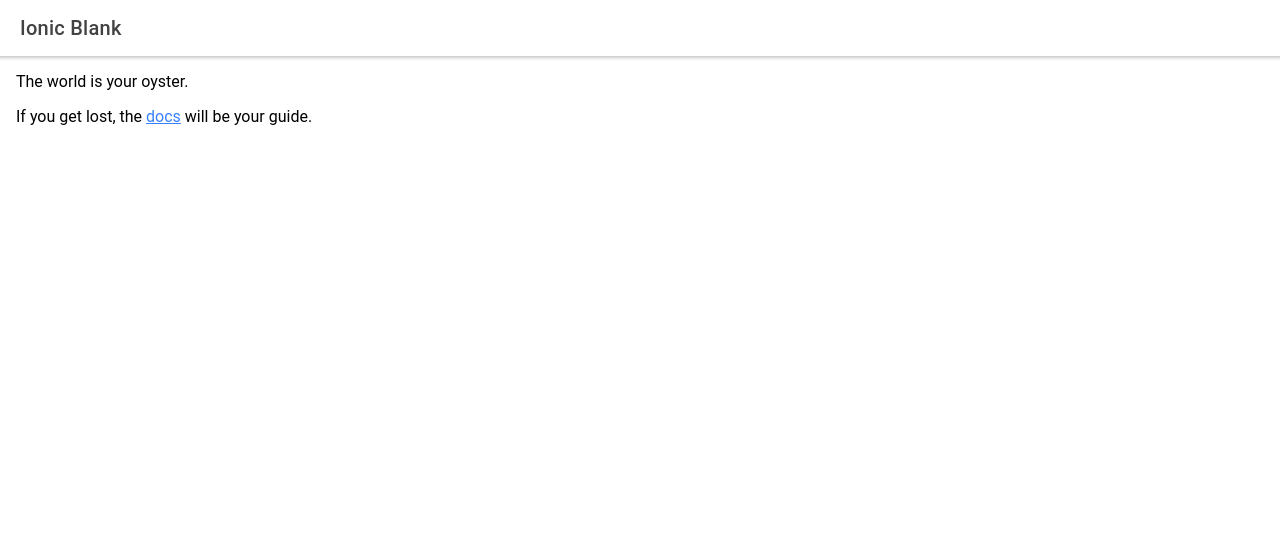
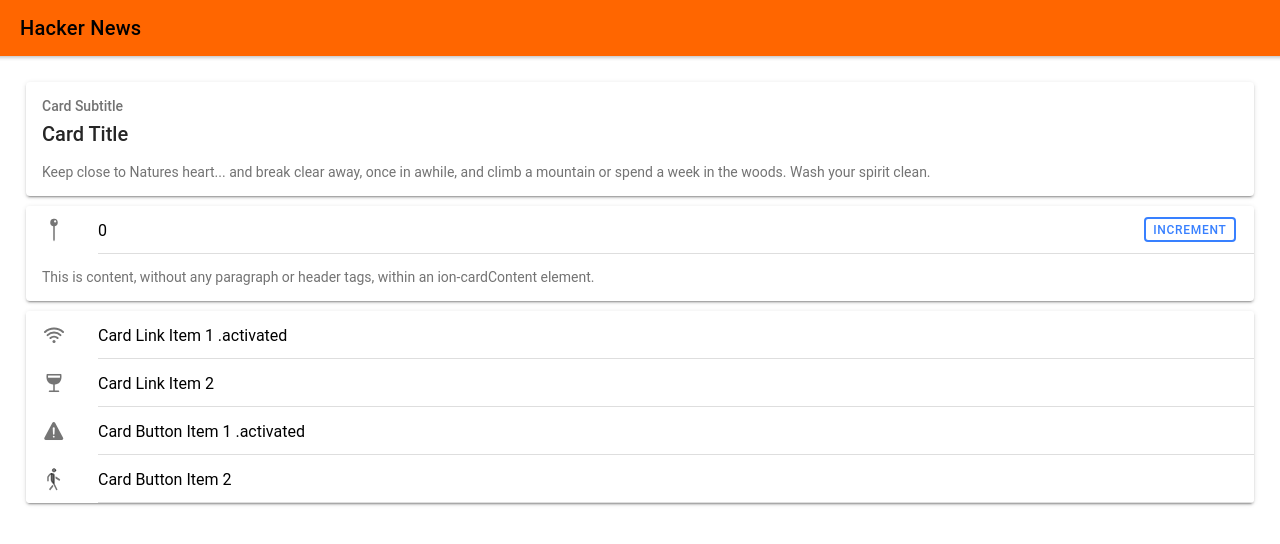
Before and after one commit to adwd/hackernews-graphql, a React (Create React App) app in the folder ionic-app/: page /home in a window 1280 px wide. Shown: the top 544 px of the page. Built offline with nearby package versions, Linux system fonts and the light colour scheme; the HTML template or start-up script is replaced by a standard one.

Commit message:
add hacker news theme

```diff
--- /dev/null
+++ b/ionic-app/prettier.config.js
@@ -0,0 +1,4 @@
+modules.exports = {
+  trailingComma: 'all',
+  singleQuote: true,
+}
--- a/ionic-app/src/App.tsx
+++ b/ionic-app/src/App.tsx
@@ -23,6 +23,8 @@
 /* Theme variables */
 import './theme/variables.css';
 
+import './theme/hacker-news.css';
+
 const App: React.FunctionComponent = () => (
   <IonApp>
     <IonReactRouter>
--- a/ionic-app/src/pages/Home.tsx
+++ b/ionic-app/src/pages/Home.tsx
@@ -1,23 +1,83 @@
-import { IonContent, IonHeader, IonTitle, IonToolbar } from '@ionic/react';
+import {
+  IonContent,
+  IonHeader,
+  IonTitle,
+  IonToolbar,
+  IonCard,
+  IonCardHeader,
+  IonCardSubtitle,
+  IonCardTitle,
+  IonCardContent,
+  IonItem,
+  IonIcon,
+  IonLabel,
+  IonButton,
+} from '@ionic/react';
 import React from 'react';
 
-const Home: React.FunctionComponent = () => {
+const Home = () => {
+  const [count, setCount] = React.useState(0);
   return (
     <>
       <IonHeader>
-        <IonToolbar>
-          <IonTitle>Ionic Blank</IonTitle>
+        <IonToolbar color="hack">
+          <IonTitle>Hacker News</IonTitle>
         </IonToolbar>
       </IonHeader>
       <IonContent className="ion-padding">
-        The world is your oyster.
-        <p>
-          If you get lost, the{' '}
-          <a target="_blank" rel="noopener noreferrer" href="https://ionicframework.com/docs/">
-            docs
-          </a>{' '}
-          will be your guide.
-        </p>
+        <IonCard>
+          <IonCardHeader>
+            <IonCardSubtitle>Card Subtitle</IonCardSubtitle>
+            <IonCardTitle>Card Title</IonCardTitle>
+          </IonCardHeader>
+
+          <IonCardContent>
+            Keep close to Natures heart... and break clear away, once in awhile,
+            and climb a mountain or spend a week in the woods. Wash your spirit
+            clean.
+          </IonCardContent>
+        </IonCard>
+
+        <IonCard>
+          <IonItem>
+            <IonIcon name="pin" slot="start" />
+            <IonLabel>{count}</IonLabel>
+            <IonButton
+              fill="outline"
+              slot="end"
+              onClick={() => setCount(count + 1)}
+            >
+              Increment
+            </IonButton>
+          </IonItem>
+
+          <IonCardContent>
+            This is content, without any paragraph or header tags, within an
+            ion-cardContent element.
+          </IonCardContent>
+        </IonCard>
+
+        <IonCard>
+          <IonItem href="#" class="activated">
+            <IonIcon name="wifi" slot="start" />
+            <IonLabel>Card Link Item 1 .activated</IonLabel>
+          </IonItem>
+
+          <IonItem href="#">
+            <IonIcon name="wine" slot="start" />
+            <IonLabel>Card Link Item 2</IonLabel>
+          </IonItem>
+
+          <IonItem class="activated">
+            <IonIcon name="warning" slot="start" />
+            <IonLabel>Card Button Item 1 .activated</IonLabel>
+          </IonItem>
+
+          <IonItem>
+            <IonIcon name="walk" slot="start" />
+            <IonLabel>Card Button Item 2</IonLabel>
+          </IonItem>
+        </IonCard>
       </IonContent>
     </>
   );
--- /dev/null
+++ b/ionic-app/src/theme/hacker-news.css
@@ -0,0 +1,17 @@
+:root {
+  --ion-color-hack: #ff6600;
+  --ion-color-hack-rgb: 255, 102, 0;
+  --ion-color-hack-contrast: #000000;
+  --ion-color-hack-contrast-rgb: 0, 0, 0;
+  --ion-color-hack-shade: #e05a00;
+  --ion-color-hack-tint: #ff751a;
+}
+
+.ion-color-hack {
+  --ion-color-base: var(--ion-color-hack);
+  --ion-color-base-rgb: var(--ion-color-hack-rgb);
+  --ion-color-contrast: var(--ion-color-hack-contrast);
+  --ion-color-contrast-rgb: var(--ion-color-hack-contrast-rgb);
+  --ion-color-shade: var(--ion-color-hack-shade);
+  --ion-color-tint: var(--ion-color-hack-tint);
+}
```
